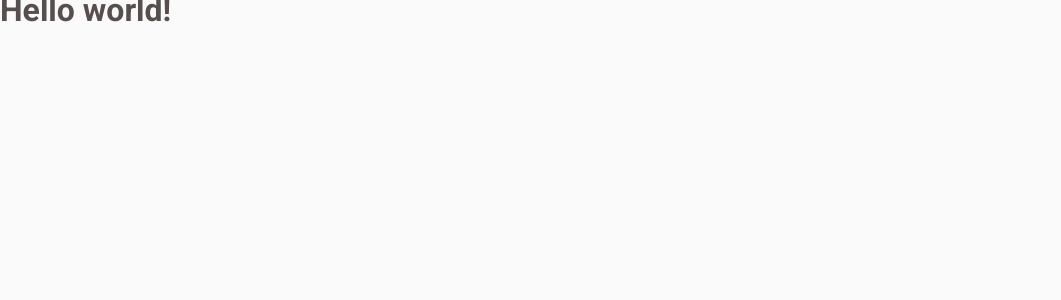
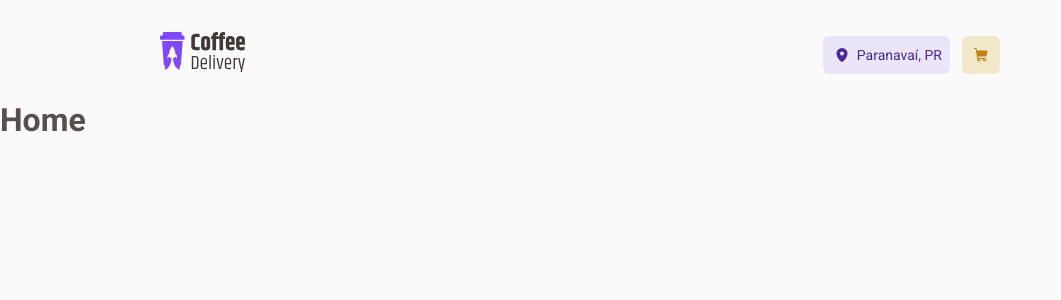
Before and after one commit to Glendson/coffee-delivery, a React (Vite) app: page / in a window 1280 px wide. Shown: the top 300 px of the page, without its empty margins (0-1061 px from the left). Built offline with nearby package versions, Linux system fonts and the light colour scheme.

Commit message:
feat: added routes on app and Header component

```diff
--- a/src/App.tsx
+++ b/src/App.tsx
@@ -1,11 +1,15 @@
 import { ThemeProvider } from "styled-components";
+import { BrowserRouter } from "react-router-dom";
 import { defaultTheme } from "./styles/themes/default";
 import { GlobalStyle } from "./styles/global";
+import { Router } from "./Router";
 
 export function App() {
   return (
     <ThemeProvider theme={defaultTheme}>
-      <h1>Hello world!</h1>
+      <BrowserRouter>
+        <Router />
+      </BrowserRouter>
       <GlobalStyle />
     </ThemeProvider>
   );
--- /dev/null
+++ b/src/Router.tsx
@@ -0,0 +1,17 @@
+import { Route, Routes } from "react-router-dom";
+import { Home } from "./pages/Home";
+import { Checkout } from "./pages/Checkout";
+import { Success } from "./pages/Success";
+import { DefaultLayout } from "./layouts/DefaultLayout";
+
+export function Router() {
+  return (
+    <Routes>
+      <Route path="/" element={<DefaultLayout />}>
+        <Route path="/" element={<Home />} />
+        <Route path="/checkout" element={<Checkout />} />
+        <Route path="/success" element={<Success />} />
+      </Route>
+    </Routes>
+  );
+}
--- a/src/components/Header/index.tsx
+++ b/src/components/Header/index.tsx
@@ -1,7 +1,25 @@
+import { NavLink } from "react-router-dom";
 import { HeaderContainer } from "./styles";
+import Logo from "../../../public/logo.svg";
+import { MapPin, ShoppingCart } from "@phosphor-icons/react";
 
-export function Header(){
-    return (
-        <HeaderContainer>Cabecalho</HeaderContainer>
-    )
+export function Header() {
+  return (
+    <HeaderContainer>
+      <NavLink to="/">
+        <img src={Logo} />
+      </NavLink>
+
+      <aside>
+        <div>
+          <MapPin width={22} weight="fill" />
+          <span>Paranavaí, PR</span>
+        </div>
+
+        <NavLink to="/checkout">
+          <ShoppingCart width={22} weight="fill" />
+        </NavLink>
+      </aside>
+    </HeaderContainer>
+  );
 }
--- a/src/components/Header/styles.ts
+++ b/src/components/Header/styles.ts
@@ -1,3 +1,51 @@
 import styled from "styled-components";
 
-export const HeaderContainer = styled.header``
+export const HeaderContainer = styled.header`
+  display: flex;
+  align-items: center;
+  justify-content: space-between;
+
+  max-width: 72.5rem;
+  padding: 32px 160px;
+
+  aside {
+    display: flex;
+    align-items: center;
+    gap: 0.75rem;
+
+    div {
+      display: flex;
+      align-items: center;
+      gap: 0.25rem;
+
+      padding: 10px 8px;
+
+      border-radius: 0.375rem;
+
+      background: ${(props) => props.theme.colors["purple-light"]};
+
+      svg {
+        color: ${(props) => props.theme.colors["purple-dark"]};
+      }
+
+      span {
+        text-size: ${(props) => props.theme.fonts.textS};
+        color: ${(props) => props.theme.colors["purple-dark"]}
+      }
+    }
+
+    a {
+      display: flex;
+      align-items: center;
+      height: 2.375rem;
+
+      border-radius: 0.375rem;
+      gap: 0.25rem;
+      padding: 8px;
+      position: relative;
+
+      background: ${(props) => props.theme.colors["yellow-light"]};
+      color: ${(props) => props.theme.colors["yellow-dark"]};
+    }
+  }
+`;
--- /dev/null
+++ b/src/layouts/DefaultLayout/index.tsx
@@ -0,0 +1,12 @@
+import { Outlet } from "react-router-dom";
+import { Header } from "../../components/Header";
+import { LayoutContainer } from "./styles";
+
+export function DefaultLayout(){
+    return (
+        <LayoutContainer>
+            <Header />
+            <Outlet />
+        </LayoutContainer>
+    )
+}
--- /dev/null
+++ b/src/layouts/DefaultLayout/styles.ts
@@ -0,0 +1,10 @@
+import styled from "styled-components";
+
+export const LayoutContainer = styled.div`
+    max-width: 90rem;
+    height: 100vh;
+
+    display: flex;
+    flex-direction: column;
+
+`
--- /dev/null
+++ b/src/pages/Checkout/index.tsx
@@ -0,0 +1,9 @@
+import { CheckoutContainer } from "./styles";
+
+export function Checkout(){
+    return (
+        <CheckoutContainer>
+            <h1>Checkout</h1>
+        </CheckoutContainer>
+    )
+}
--- /dev/null
+++ b/src/pages/Checkout/styles.ts
@@ -0,0 +1,3 @@
+import styled from "styled-components";
+
+export const CheckoutContainer = styled.div``
--- /dev/null
+++ b/src/pages/Home/index.tsx
@@ -0,0 +1,9 @@
+import { HomeContainer } from "./styles";
+
+export function Home(){
+    return (
+        <HomeContainer>
+            <h1>Home</h1>
+        </HomeContainer>
+    )
+}
--- /dev/null
+++ b/src/pages/Home/styles.ts
@@ -0,0 +1,3 @@
+import styled from "styled-components";
+
+export const HomeContainer = styled.main``
--- /dev/null
+++ b/src/pages/Success/index.tsx
@@ -0,0 +1,9 @@
+import { SuccessContainer } from "./styles";
+
+export function Success(){
+    return (
+        <SuccessContainer>
+            <h1>Success</h1>
+        </SuccessContainer>
+    )
+}
--- /dev/null
+++ b/src/pages/Success/styles.ts
@@ -0,0 +1,3 @@
+import styled from "styled-components";
+
+export const SuccessContainer = styled.div``
```
